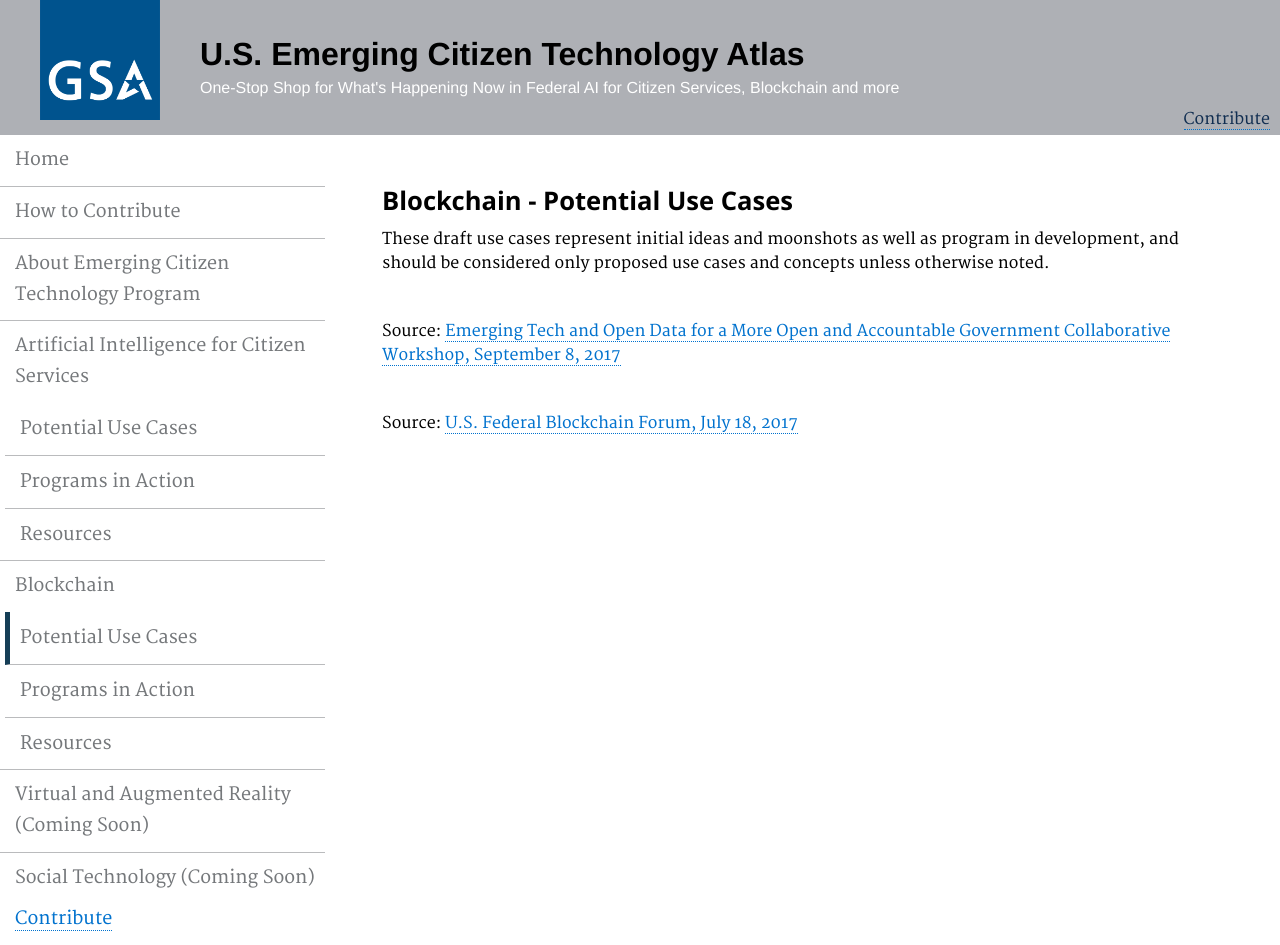
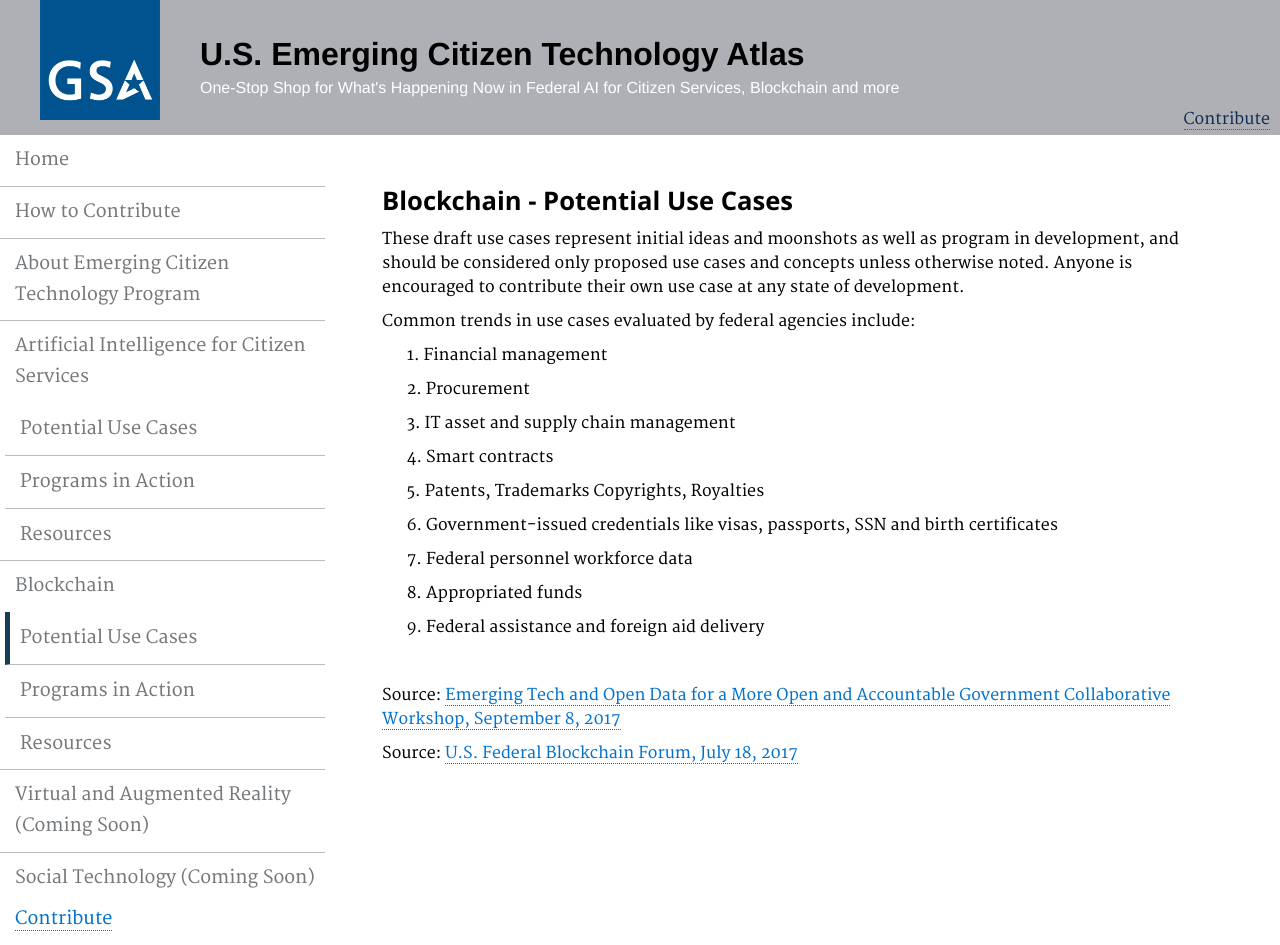
Before and after one commit to GSA/emerging-technology-atlas, a Jekyll site: the page built from pages/blockchain-federal.md, in a window 1280 px wide. Built offline with Jekyll 4.4.1, drawn with Linux system fonts in a browser that asks for light colours.

Commit message:
Update blockchain-federal.md

```diff
--- a/pages/blockchain-federal.md
+++ b/pages/blockchain-federal.md
@@ -7,9 +7,19 @@ description: ""
 
 ### Blockchain - Potential Use Cases
 
-<p>These draft use cases represent initial ideas and moonshots as well as program in development, and should be considered only proposed use cases and concepts unless otherwise noted.</p>
+<p>These draft use cases represent initial ideas and moonshots as well as program in development, and should be considered only proposed use cases and concepts unless otherwise noted. Anyone is encouraged to contribute their own use case at any state of development.
+
+<p> Common trends in use cases evaluated by federal agencies include:
+<p>&nbsp;&nbsp;&nbsp;&nbsp;&nbsp;&nbsp;1. Financial management
+<p>&nbsp;&nbsp;&nbsp;&nbsp;&nbsp;&nbsp;2. Procurement
+<p>&nbsp;&nbsp;&nbsp;&nbsp;&nbsp;&nbsp;3. IT asset and supply chain management
+<p>&nbsp;&nbsp;&nbsp;&nbsp;&nbsp;&nbsp;4. Smart contracts
+<p>&nbsp;&nbsp;&nbsp;&nbsp;&nbsp;&nbsp;5. Patents, Trademarks Copyrights, Royalties
+<p>&nbsp;&nbsp;&nbsp;&nbsp;&nbsp;&nbsp;6. Government-issued credentials like visas, passports, SSN and birth certificates
+<p>&nbsp;&nbsp;&nbsp;&nbsp;&nbsp;&nbsp;7. Federal personnel workforce data
+<p>&nbsp;&nbsp;&nbsp;&nbsp;&nbsp;&nbsp;8. Appropriated funds
+<p>&nbsp;&nbsp;&nbsp;&nbsp;&nbsp;&nbsp;9. Federal assistance and foreign aid delivery</p>
 <p> <br> </p>
 
 <p>Source: <a href="/emerging-technology-atlas/blockchain-workshop/"><span>Emerging Tech and Open Data for a More Open and Accountable Government Collaborative Workshop, September 8, 2017</span></a></p>
-<p> <br> </p>
 <p>Source: <a href="/emerging-technology-atlas/blockchain-forum/"><span>U.S. Federal Blockchain Forum, July 18, 2017</span></a></p>
```
